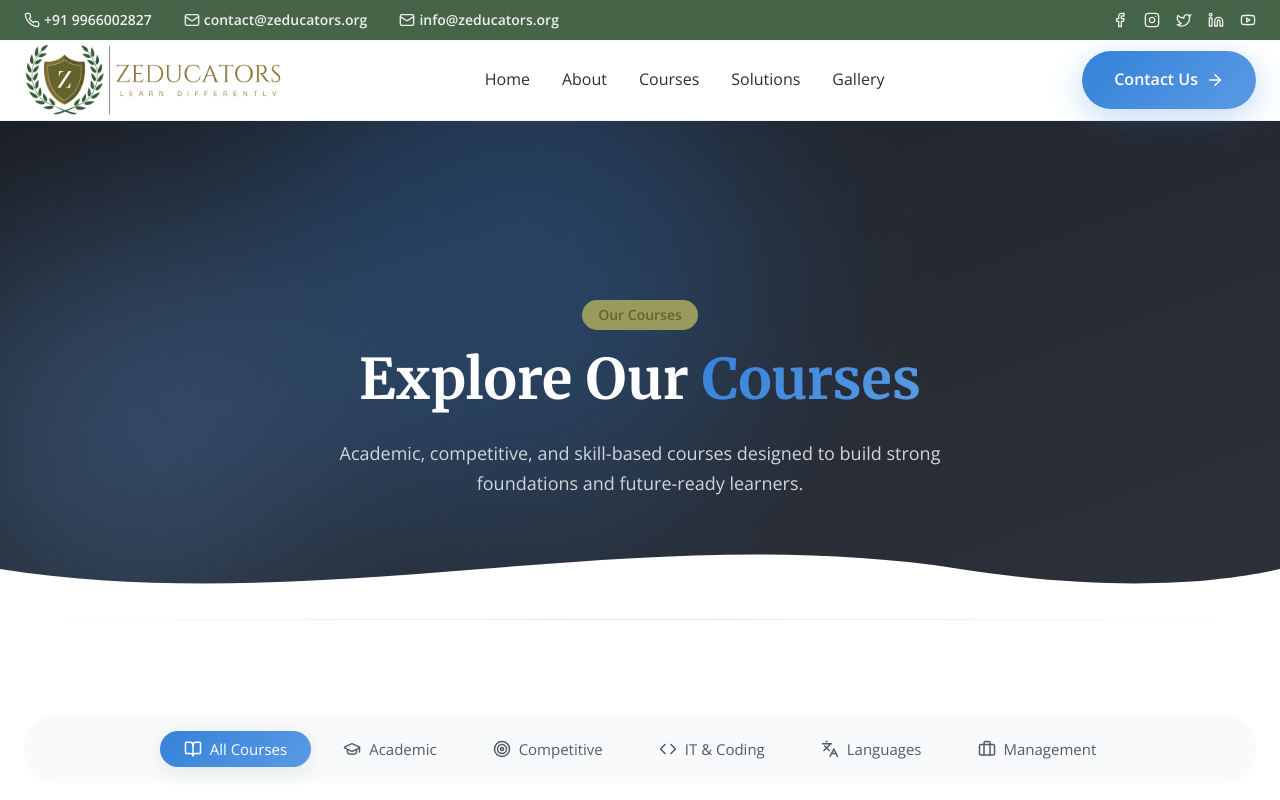
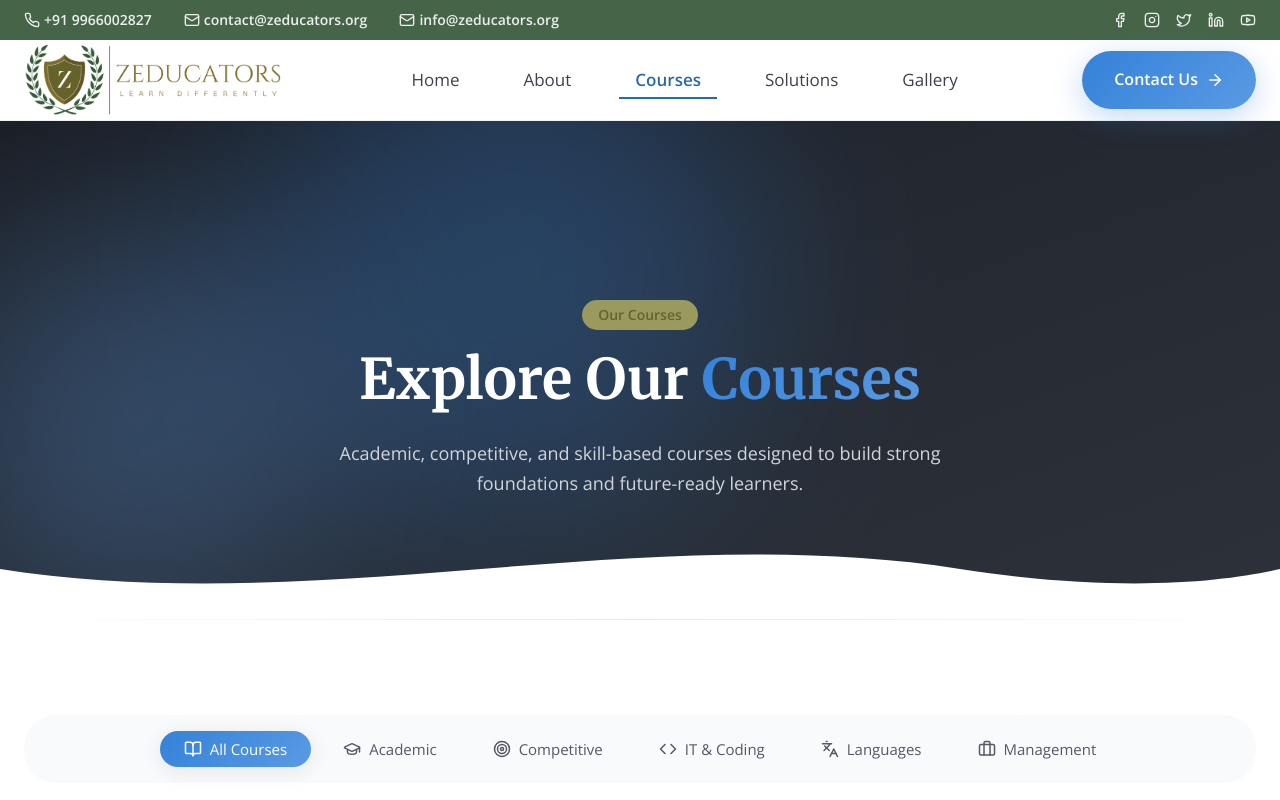
Before and after one commit to iamsyedmohammed/Zeducators, a React (Vite) app: page /courses in a window 1280 px wide. Shown: the top 800 px of the page. Built offline with nearby package versions, Linux system fonts and the light colour scheme.

Commit message:
Enhance nav link hover effect with sliding underline and fix className typo

```diff
--- a/src/components/Header.css
+++ b/src/components/Header.css
@@ -134,8 +134,21 @@
   font-size: 1.0625rem;
   font-weight: 500;
   color: var(--neutral-700);
-  transition: all var(--transition-fast);
+  transition: color var(--transition-fast);
   border-radius: var(--radius-sm);
+}
+
+.nav-link::after {
+  content: '';
+  position: absolute;
+  bottom: 0;
+  left: 0;
+  width: 100%;
+  height: 2px;
+  background-color: var(--accent-500);
+  transform: scaleX(0);
+  transform-origin: right;
+  transition: transform 0.3s ease;
 }
 
 .header.scrolled .nav-link {
@@ -144,23 +157,33 @@
 
 .nav-link:hover {
   color: var(--accent-500);
-  background: rgba(52, 130, 217, 0.1);
+  background: transparent;
+}
+
+.nav-link:hover::after {
+  transform: scaleX(1);
+  transform-origin: left;
 }
 
 .header.scrolled .nav-link:hover {
   color: var(--accent-500);
-  background: rgba(52, 130, 217, 0.1);
+  background: transparent;
 }
 
 .nav-link.active {
   color: var(--accent-600);
-  background: rgba(52, 130, 217, 0.15);
+  background: transparent;
   font-weight: 600;
+}
+
+.nav-link.active::after {
+  transform: scaleX(1);
+  background-color: var(--accent-600);
 }
 
 .header.scrolled .nav-link.active {
   color: var(--accent-600);
-  background: rgba(52, 130, 217, 0.15);
+  background: transparent;
   font-weight: 600;
 }
 
@@ -310,6 +333,10 @@
     transition: all var(--transition-base);
   }
 
+  .nav-link::after {
+    display: none;
+  }
+
   .nav-link:hover,
   .nav-link.active {
     background: rgba(255, 255, 255, 0.1);
--- a/src/components/Header.jsx
+++ b/src/components/Header.jsx
@@ -83,7 +83,7 @@ export default function Header() {
               <li key={link.path}>
                 <NavLink
                   to={link.path}
-                  className={({ isActive }) => `nav - link ${isActive ? 'active' : ''} `}
+                  className={({ isActive }) => `nav-link ${isActive ? 'active' : ''}`}
                   onClick={() => setIsOpen(false)}
                 >
                   {link.label}
```
